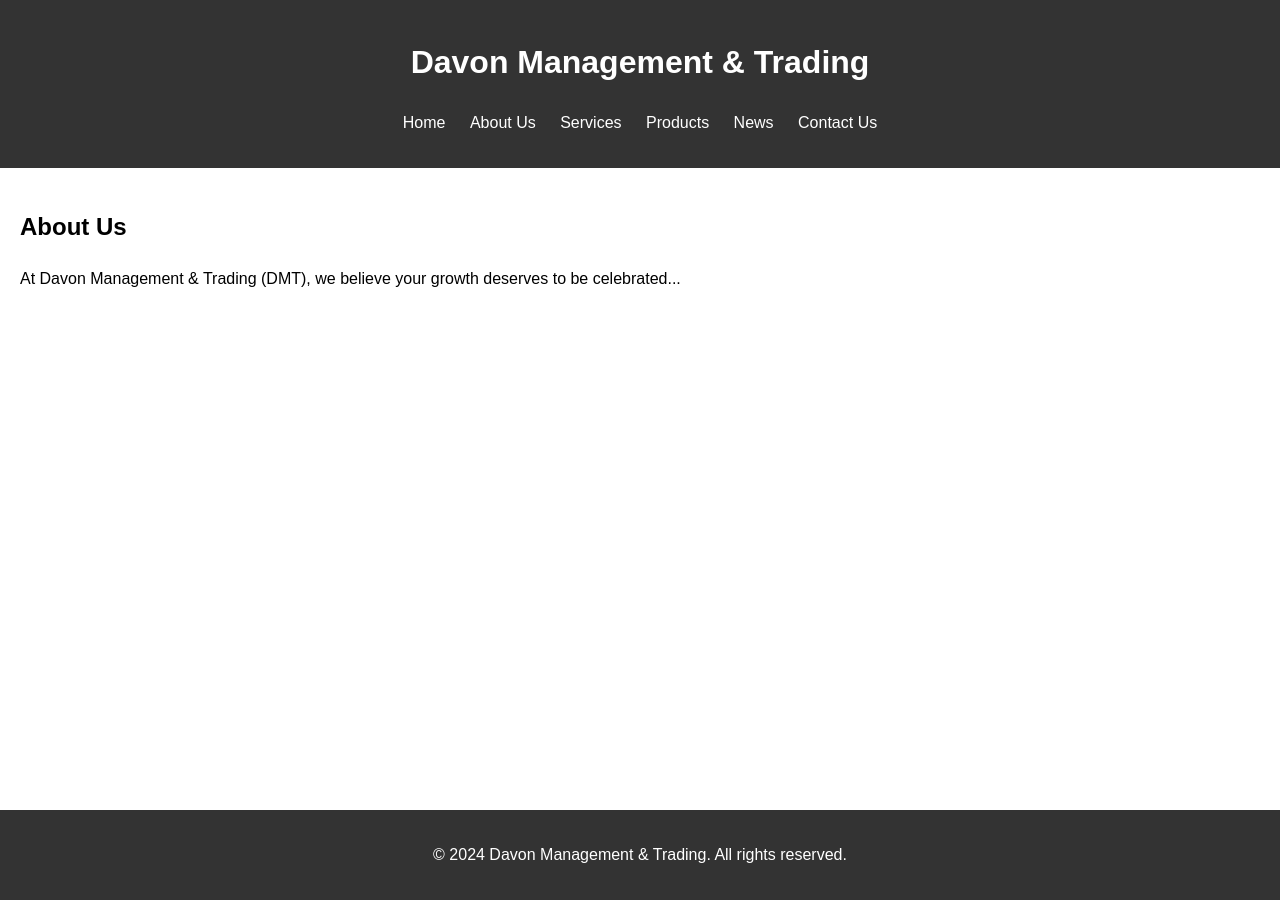
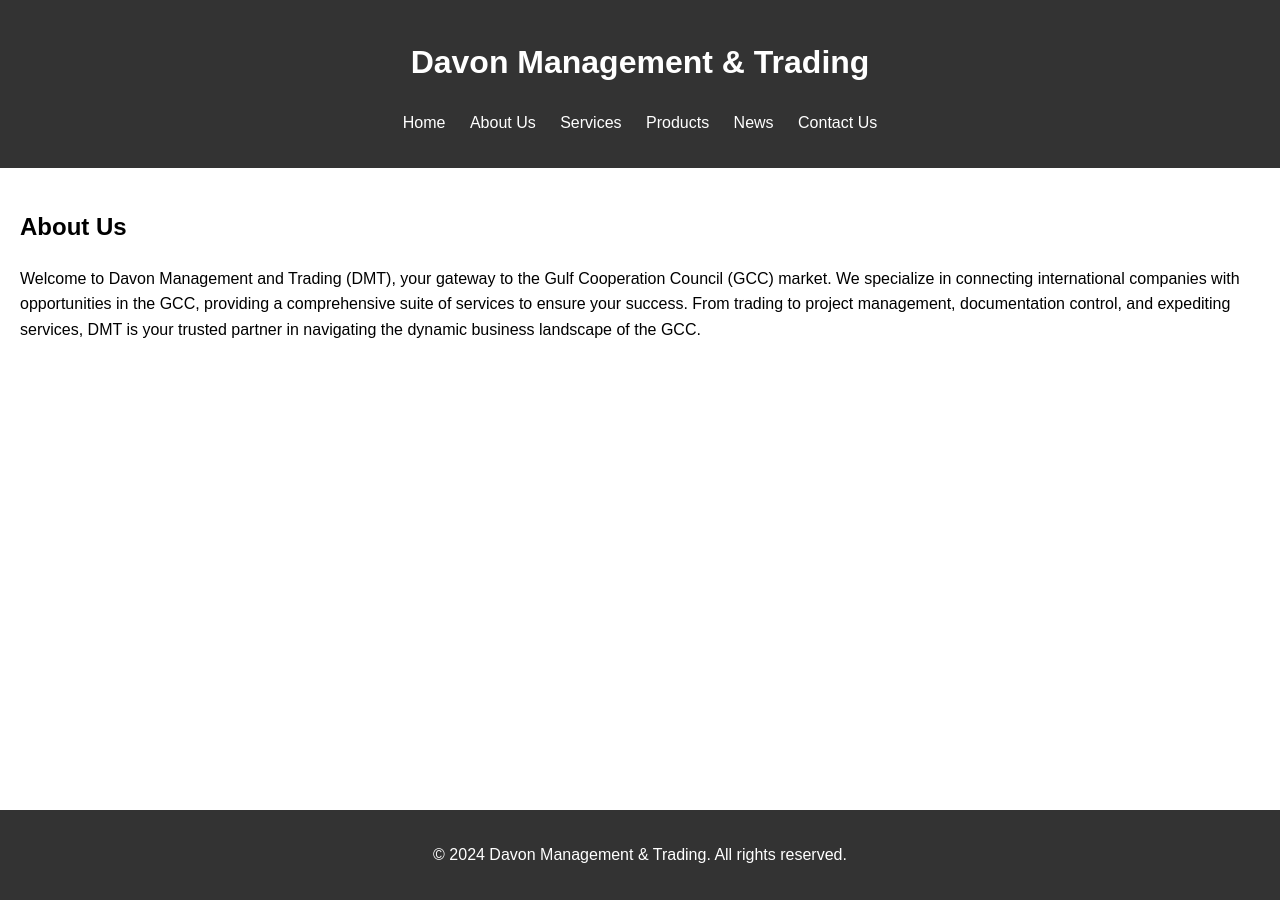
Before and after one commit to Davonmt/davonmt.com, a Jekyll site: the page about.html, which Jekyll copies as it is, in a window 1280 px wide. Built offline with Jekyll 4.4.1, drawn with Linux system fonts in a browser that asks for light colours.

Commit message:
Update about.html

```diff
--- a/about.html
+++ b/about.html
@@ -23,7 +23,7 @@
     <main>
         <section id="about">
             <h2>About Us</h2>
-            <p>At Davon Management & Trading (DMT), we believe your growth deserves to be celebrated...</p>
+            <p>Welcome to Davon Management and Trading (DMT), your gateway to the Gulf Cooperation Council (GCC) market. We specialize in connecting international companies with opportunities in the GCC, providing a comprehensive suite of services to ensure your success. From trading to project management, documentation control, and expediting services, DMT is your trusted partner in navigating the dynamic business landscape of the GCC.</p>
         </section>
     </main>
     <footer>
```
